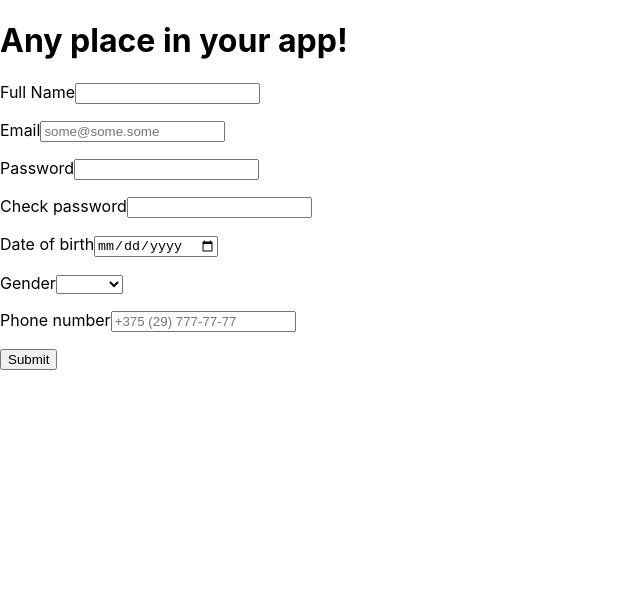
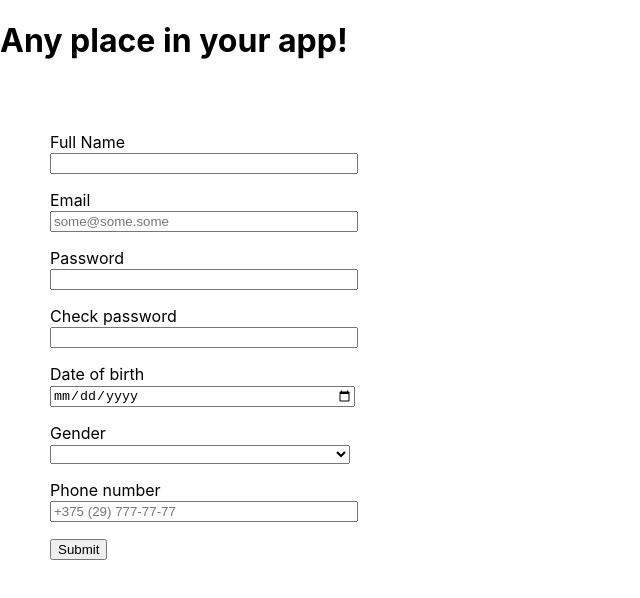
Before and after one commit to ZhenyaHoholko/form, a React (Create React App) app: page / in a window 1280 px wide. Shown: the top 598 px of the page, without its empty margins (0-640 px from the left). Built offline with nearby package versions, Linux system fonts and the light colour scheme.

Commit message:
Work with style

```diff
--- a/src/App.css
+++ b/src/App.css
@@ -5,3 +5,16 @@ Form {
   border-radius: 10px;
   background-color: #fff;
 }
+
+label {
+  display: block;
+}
+input,
+select {
+  width: 300px; /* Устанавливаем ширину в 300 пикселей */
+}
+/* .input-container {
+  position: relative;
+  margin-bottom: 26px;
+  width: 100%;
+} */
--- a/src/App.js
+++ b/src/App.js
@@ -1,5 +1,6 @@
 // Render Prop
 import React from "react";
+import "./App.css";
 import InputMask from "react-input-mask";
 import { Formik, Form, Field, ErrorMessage } from "formik";
 
@@ -88,7 +89,9 @@ const Basic = () => {
       >
         {({ isSubmitting, values, setFieldValue }) => (
           <Form>
-            <label htmlFor="firstName">Full Name</label>
+            <label className="input-container" htmlFor="firstName">
+              Full Name
+            </label>
             <Field type="input" name="firstName" id="firstName" required />
             <ErrorMessage name="firstName" component="div" />
             <p />
```
